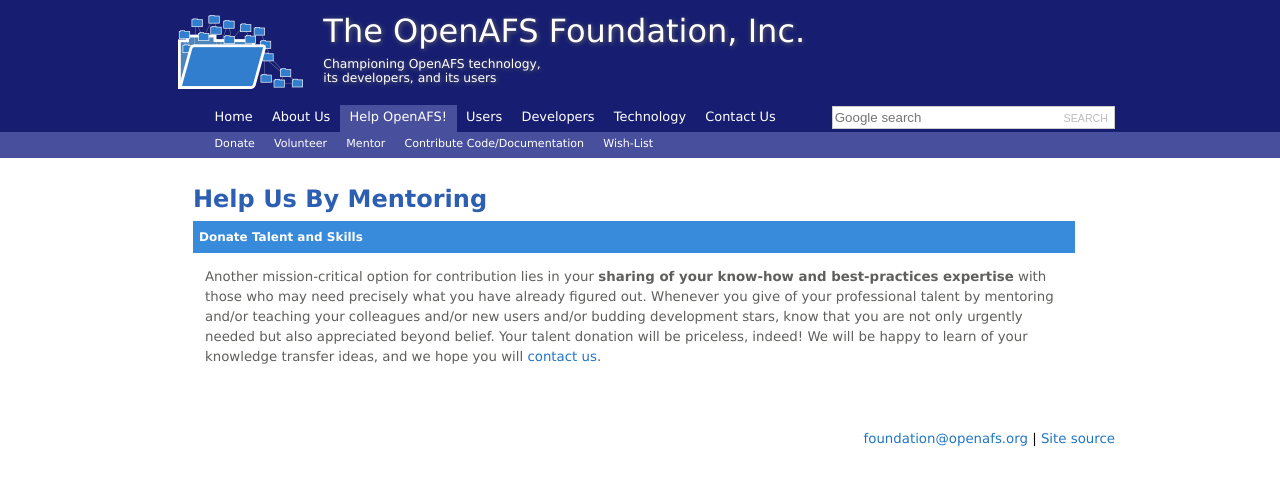
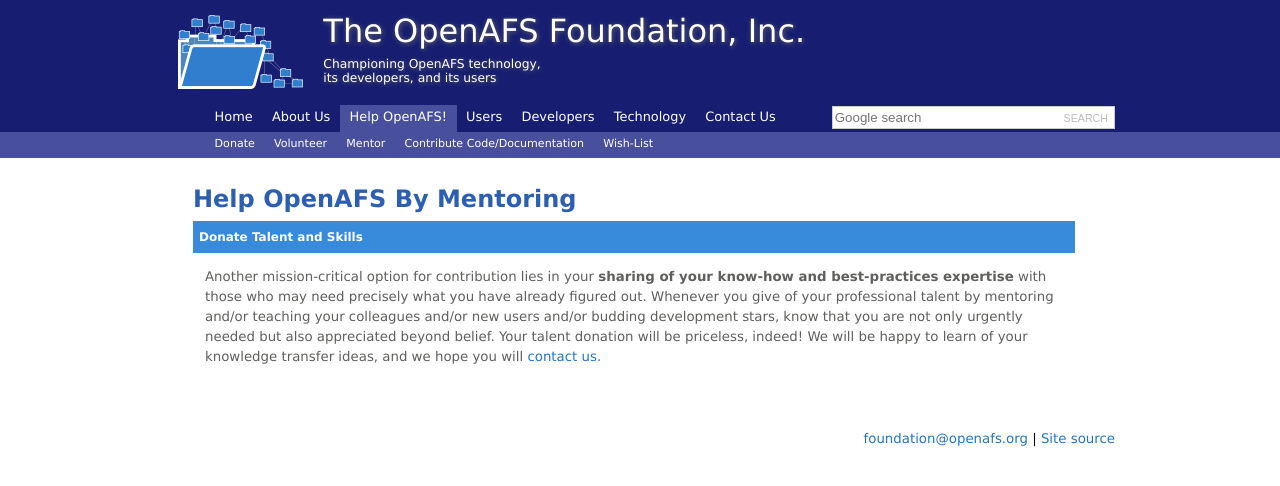
Before and after one commit to openafsfoundation/openafsfoundation.org, a Jekyll site: the page built from help/mentor/index.md, in a window 1280 px wide. Shown: the top 486 px of the page. Built offline with Jekyll 4.4.1, drawn with Linux system fonts in a browser that asks for light colours.

Commit message:
Update index.md

```diff
--- a/help/mentor/index.md
+++ b/help/mentor/index.md
@@ -3,7 +3,7 @@
 nav: [help, mentor]
 ---
 
-## Help Us By Mentoring ##
+## Help OpenAFS By Mentoring ##
 
 
 ### Donate Talent and Skills ###
```
